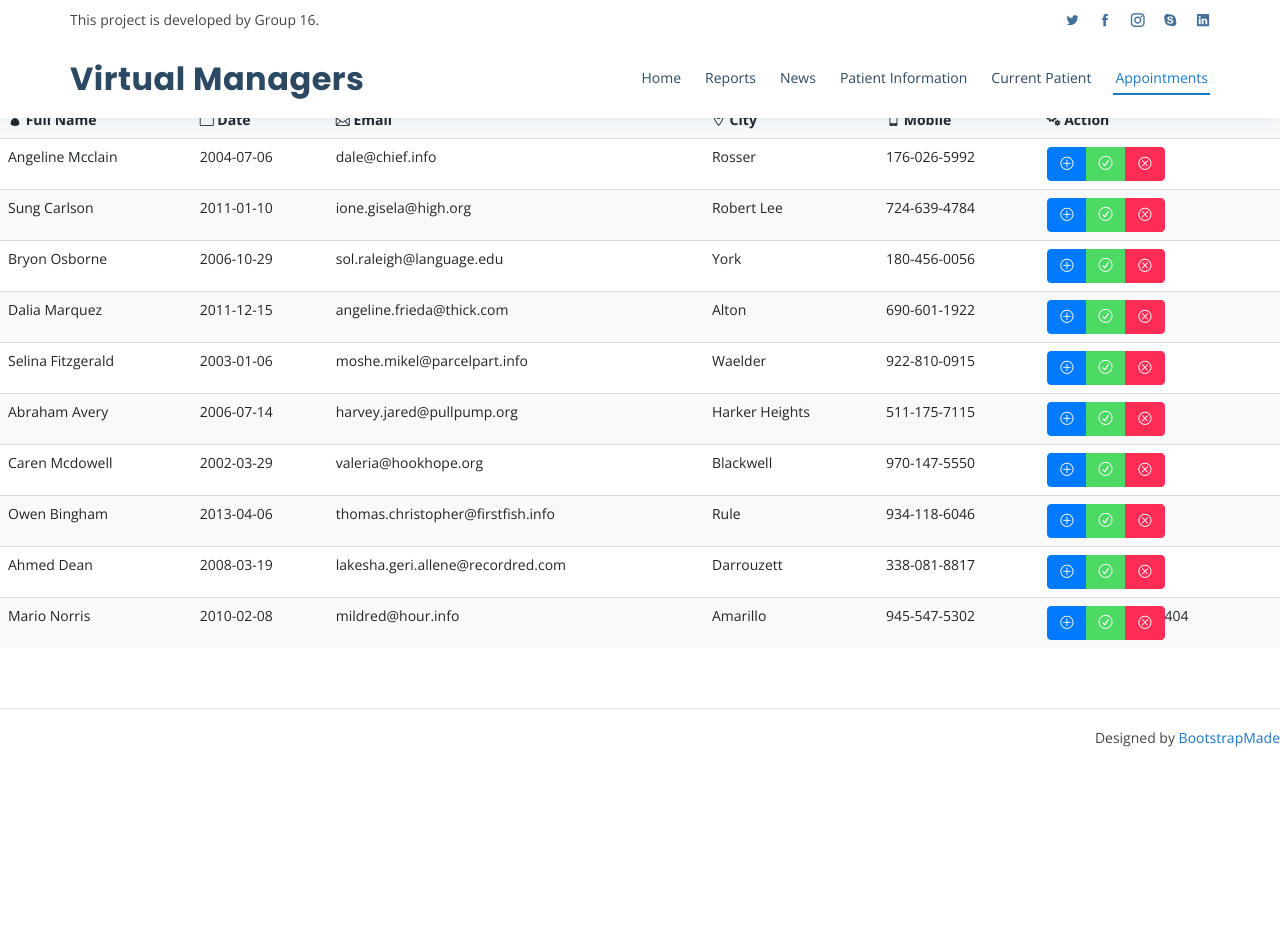
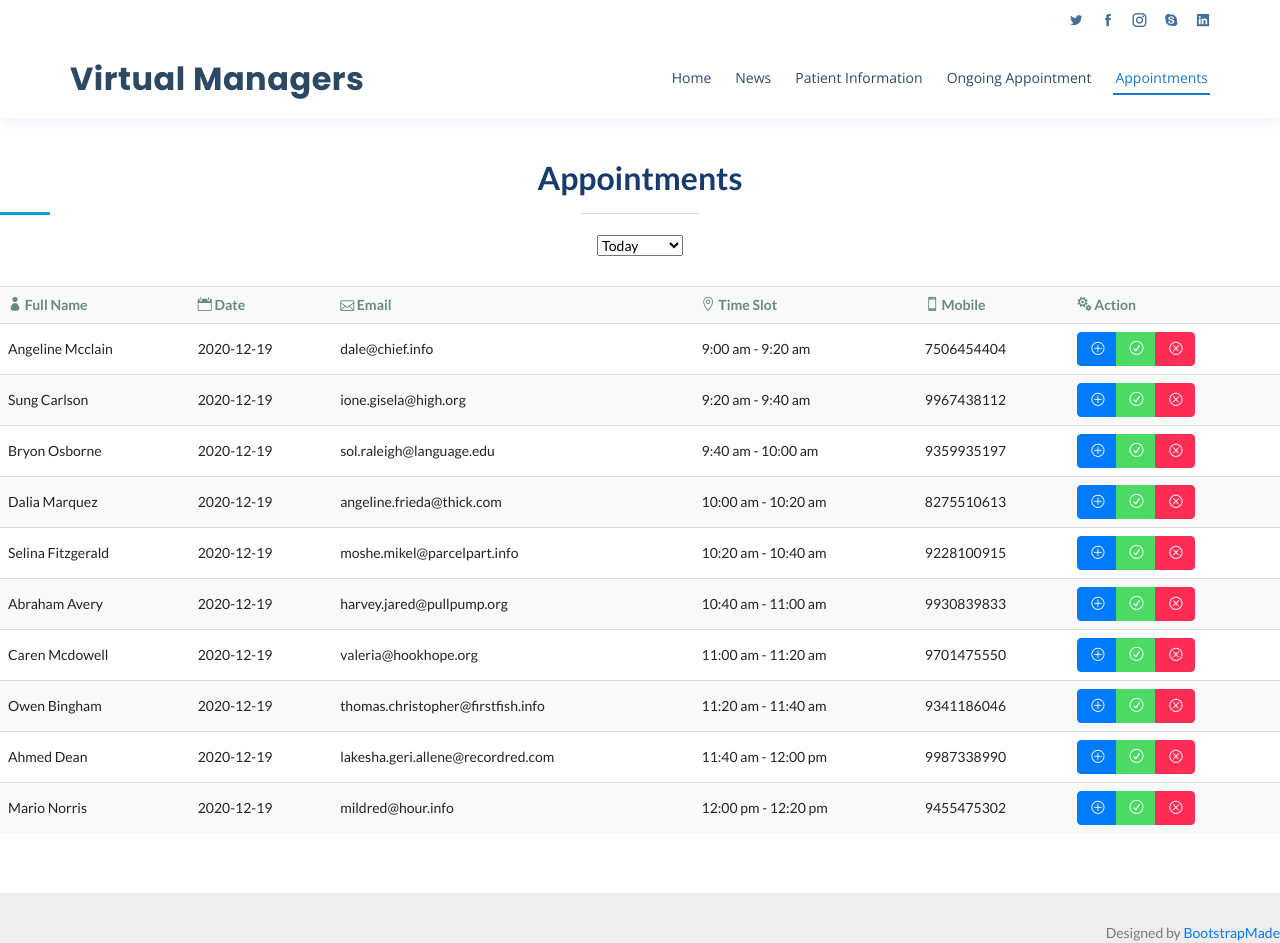
Before and after one commit to varad-more/Final-Year-Project, a Django app: template dashboard/medibot/templates/appointments.html in a window 1280 px wide. Before the commit the page ends 747 px from the top, so only its background shows below. Run offline with Django 3.2, Linux system fonts and the light colour scheme; the template is opened without the code that fills it, so the values that code supplies are empty; some libraries are stand-ins or nearby versions.

Commit message:
Minor updation in UI

```diff
--- a/dashboard/medibot/modules/scrape_final.py
+++ b/dashboard/medibot/modules/scrape_final.py
@@ -27,6 +27,7 @@ def database_connect():
     #Inserting into Database
     sql = ("INSERT INTO dashboard_scraped_data (headline,summary,links ) values (%s, %s, %s)")
     data = (headline,summary,link)
+    print(data)
 
     mycursor.execute(sql, data)
     mydb.commit()  # Changes are not commited until you put this, so testing ke liye nikal ke try kar sakte ho.
@@ -47,7 +48,7 @@ def extract_source(url):
     source=requests.get(url, headers=headers).text
     return source
 
-source=extract_source('https://www.hindustantimes.com/health/')
+source=extract_source('https://www.hindustantimes.com/lifestyle/health')
 soup= BeautifulSoup(source,'lxml')
 for article in soup.find_all('div',class_="media-body"):
     headline=article.a.text
@@ -61,4 +62,4 @@ for article in soup.find_all('div',class_="media-body"):
     summary=res
     if summary!="None":
         database_connect()
-    # database_connect()
+    database_connect()
--- a/dashboard/medibot/templates/appointments.html
+++ b/dashboard/medibot/templates/appointments.html
@@ -16,11 +16,11 @@
   <link href="{%static 'assets_appoint/css/bootstrap-theme.css' %}" rel="stylesheet">
   <!--external css-->
   <!-- font icon -->
-  <link href="css/elegant-icons-style.css" rel="stylesheet" />
-  <link href="css/font-awesome.min.css" rel="stylesheet" />
+  <link href="{%static 'assets_appoint/css/elegant-icons-style.css' %}" rel="stylesheet" />
+  <link href="{%static 'assets_appoint/css/font-awesome.min.css' %}" rel="stylesheet" />
   <!-- Custom styles -->
-  <link href="css/style.css" rel="stylesheet">
-  <link href="css/style-responsive.css" rel="stylesheet" />
+  <link href="{%static 'assets_appoint/css/style.css' %}" rel="stylesheet">
+  <link href="{%static 'assets_appoint/css/style-responsive.css' %}" rel="stylesheet" />
 </head>
 
 <body>
@@ -31,7 +31,7 @@
           <!-- <i class="icofont-envelope"></i> <a href="mailto:contact@example.com">contact@example.com</a>
           <i class="icofont-phone"></i> +1 5589 55488 55
           <i class="icofont-google-map"></i> A108 Adam Street, NY -->
-          This project is developed by Group 16.
+          <!-- This project is developed by Group 16.  -->
         </div>
         <div class="social-links">
           <a href="#" class="twitter"><i class="icofont-twitter"></i></a>
@@ -52,10 +52,10 @@
     <nav class="nav-menu d-none d-lg-block">
       <ul>
         <li ><a href="/">Home</a></li>
-        <li><a href="report">Reports</a></li>
+        <!-- <li><a href="report">Reports</a></li> -->
         <li><a href="news">News</a></li>
         <li><a href="patient">Patient Information</a></li>
-        <li><a href="prescription">Current Patient</a></li>
+        <li><a href="prescription">Ongoing Appointment  </a></li>
         <li  class = "active"><a href="appointments">Appointments</a></li>
       </ul>
     </nav>
@@ -63,13 +63,32 @@
 </header>
 <!-- End Header -->
  <!-- page start-->
-
+ <br>
+ <br>
+ <br>
+ <br>
  <div class="row">
   <div class="col-lg-12">
     <section class="panel">
-      <header class="panel-heading">
-        Appointments Today
-      </header>
+      <div class="section-title">
+        <h2> Appointments </h2>
+
+
+
+        <form action="/patient" method="post">
+
+
+          <select id="patientName" name="patientName">
+
+            <!-- <h1>{{ i.name }}</h1> -->
+
+            <option value="Monday">Today</option>
+            <option value="Monday">Tomorrow</option>
+          </select>
+
+        </form>
+      </div>
+
 
       <table class="table table-striped table-advance table-hover">
         <tbody>
@@ -77,16 +96,16 @@
             <th><i class="icon_profile"></i> Full Name</th>
             <th><i class="icon_calendar"></i> Date</th>
             <th><i class="icon_mail_alt"></i> Email</th>
-            <th><i class="icon_pin_alt"></i> City</th>
+            <th><i class="icon_pin_alt"></i> Time Slot</th>
             <th><i class="icon_mobile"></i> Mobile</th>
             <th><i class="icon_cogs"></i> Action</th>
           </tr>
           <tr>
             <td>Angeline Mcclain</td>
-            <td>2004-07-06</td>
+            <td>2020-12-19</td>
             <td>dale@chief.info</td>
-            <td>Rosser</td>
-            <td>176-026-5992</td>
+            <td>9:00 am - 9:20 am</td>
+            <td>7506454404</td>
             <td>
               <div class="btn-group">
                 <a class="btn btn-primary" href="#"><i class="icon_plus_alt2"></i></a>
@@ -97,10 +116,10 @@
           </tr>
           <tr>
             <td>Sung Carlson</td>
-            <td>2011-01-10</td>
+            <td>2020-12-19</td>
             <td>ione.gisela@high.org</td>
-            <td>Robert Lee</td>
-            <td>724-639-4784</td>
+            <td>9:20 am - 9:40 am</td>
+            <td>9967438112</td>
             <td>
               <div class="btn-group">
                 <a class="btn btn-primary" href="#"><i class="icon_plus_alt2"></i></a>
@@ -111,10 +130,10 @@
           </tr>
           <tr>
             <td>Bryon Osborne</td>
-            <td>2006-10-29</td>
+            <td>2020-12-19</td>
             <td>sol.raleigh@language.edu</td>
-            <td>York</td>
-            <td>180-456-0056</td>
+            <td>9:40 am - 10:00 am</td>
+            <td>9359935197</td>
             <td>
               <div class="btn-group">
                 <a class="btn btn-primary" href="#"><i class="icon_plus_alt2"></i></a>
@@ -125,10 +144,10 @@
           </tr>
           <tr>
             <td>Dalia Marquez</td>
-            <td>2011-12-15</td>
+            <td>2020-12-19</td>
             <td>angeline.frieda@thick.com</td>
-            <td>Alton</td>
-            <td>690-601-1922</td>
+            <td>10:00 am - 10:20 am</td>
+            <td>8275510613</td>
             <td>
               <div class="btn-group">
                 <a class="btn btn-primary" href="#"><i class="icon_plus_alt2"></i></a>
@@ -139,10 +158,10 @@
           </tr>
           <tr>
             <td>Selina Fitzgerald</td>
-            <td>2003-01-06</td>
+            <td>2020-12-19</td>
             <td>moshe.mikel@parcelpart.info</td>
-            <td>Waelder</td>
-            <td>922-810-0915</td>
+            <td>10:20 am - 10:40 am</td>
+            <td>9228100915</td>
             <td>
               <div class="btn-group">
                 <a class="btn btn-primary" href="#"><i class="icon_plus_alt2"></i></a>
@@ -153,10 +172,10 @@
           </tr>
           <tr>
             <td>Abraham Avery</td>
-            <td>2006-07-14</td>
+            <td>2020-12-19</td>
             <td>harvey.jared@pullpump.org</td>
-            <td>Harker Heights</td>
-            <td>511-175-7115</td>
+            <td>10:40 am - 11:00 am</td>
+            <td>9930839833</td>
             <td>
               <div class="btn-group">
                 <a class="btn btn-primary" href="#"><i class="icon_plus_alt2"></i></a>
@@ -167,10 +186,10 @@
           </tr>
           <tr>
             <td>Caren Mcdowell</td>
-            <td>2002-03-29</td>
+            <td>2020-12-19</td>
             <td>valeria@hookhope.org</td>
-            <td>Blackwell</td>
-            <td>970-147-5550</td>
+            <td>11:00 am - 11:20 am</td>
+            <td>9701475550</td>
             <td>
               <div class="btn-group">
                 <a class="btn btn-primary" href="#"><i class="icon_plus_alt2"></i></a>
@@ -181,10 +200,10 @@
           </tr>
           <tr>
             <td>Owen Bingham</td>
-            <td>2013-04-06</td>
+            <td>2020-12-19</td>
             <td>thomas.christopher@firstfish.info</td>
-            <td>Rule</td>
-            <td>934-118-6046</td>
+            <td>11:20 am - 11:40 am</td>
+            <td>9341186046</td>
             <td>
               <div class="btn-group">
                 <a class="btn btn-primary" href="#"><i class="icon_plus_alt2"></i></a>
@@ -195,10 +214,10 @@
           </tr>
           <tr>
             <td>Ahmed Dean</td>
-            <td>2008-03-19</td>
+            <td>2020-12-19</td>
             <td>lakesha.geri.allene@recordred.com</td>
-            <td>Darrouzett</td>
-            <td>338-081-8817</td>
+            <td>11:40 am - 12:00 pm</td>
+            <td>9987338990</td>
             <td>
               <div class="btn-group">
                 <a class="btn btn-primary" href="#"><i class="icon_plus_alt2"></i></a>
@@ -209,12 +228,12 @@
           </tr>
           <tr>
             <td>Mario Norris</td>
-            <td>2010-02-08</td>
+            <td>2020-12-19</td>
             <td>mildred@hour.info</td>
-            <td>Amarillo</td>
-            <td>945-547-5302</td>
+            <td>12:00 pm - 12:20 pm</td>
+            <td>9455475302</td>
             <td>
-              <div class="btn-group">404
+              <div class="btn-group">
 
 
                 <a class="btn btn-primary" href="#"><i class="icon_plus_alt2"></i></a>
```
Also changed, not shown: dashboard/medibot/dashboard/views.py (+3 -5 lines), dashboard/medibot/medibot/settings.py (+10 -10 lines), dashboard/medibot/templates/news.html (+7 -4 lines), dashboard/medibot/templates/prescription.html (+28 -25 lines), dashboard/medibot/templates/single_report.html (+6 -2 lines), README.md.
